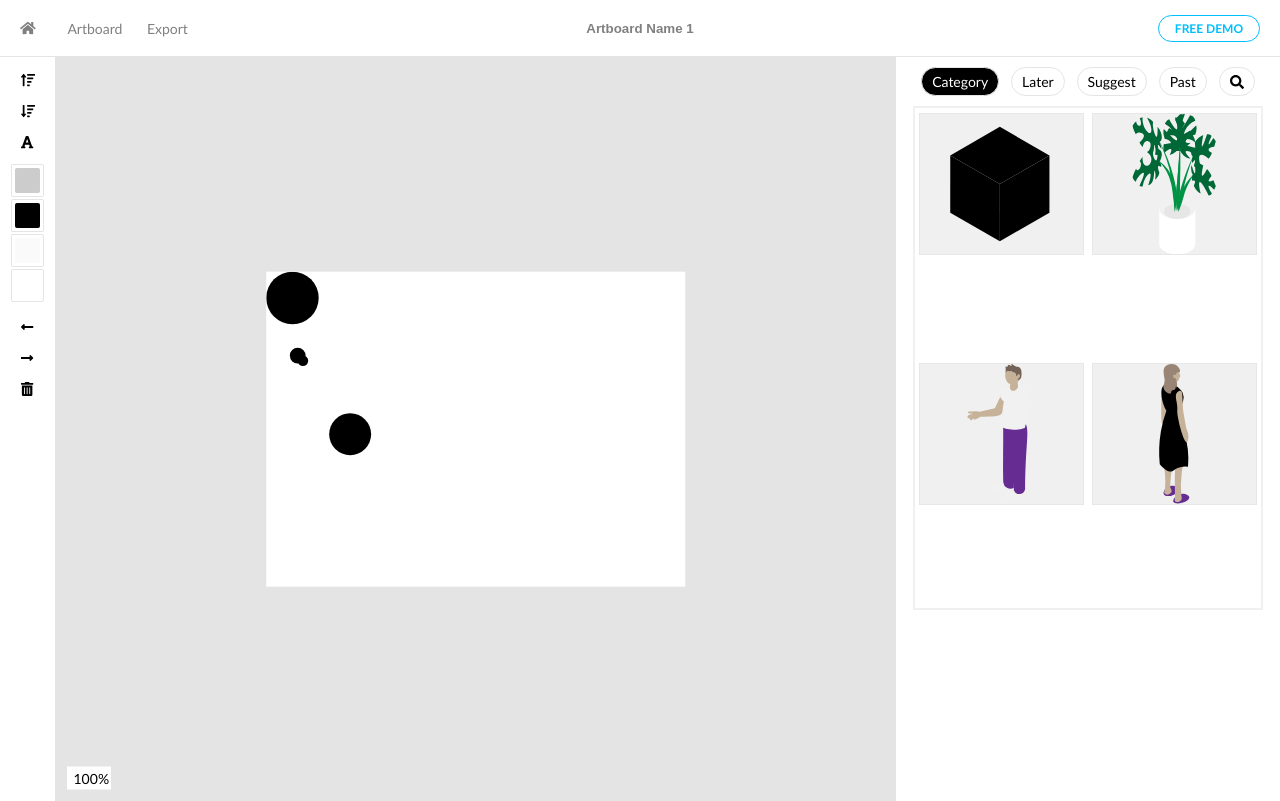
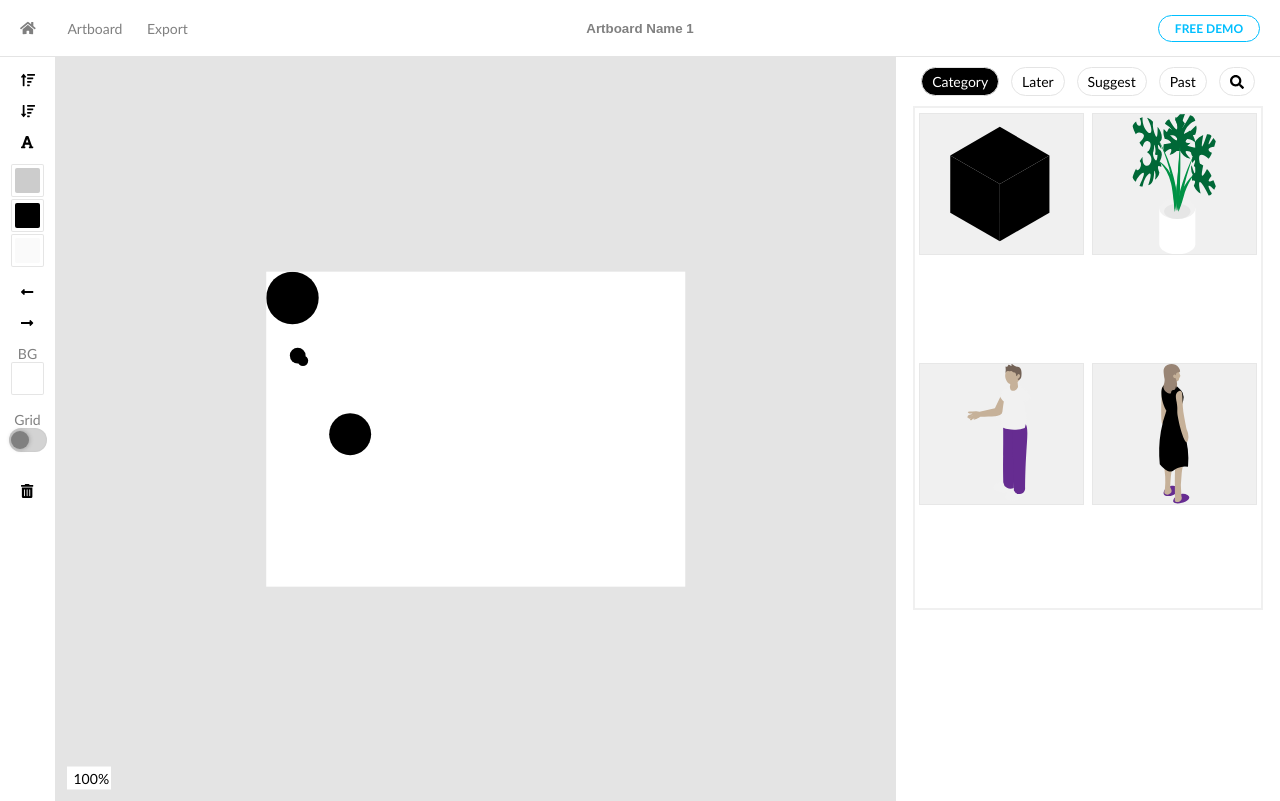
Before and after one commit to jdhudf/isography-demo, a React (Create React App) app: page / in a window 1280 px wide. Built offline with nearby package versions, Linux system fonts and the light colour scheme.

Commit message:
create toggle for grid

```diff
--- a/src/components/atelier/toolspanel.js
+++ b/src/components/atelier/toolspanel.js
@@ -1,5 +1,4 @@
-import React from 'react';
-//import reactCSS from 'reactcss';
+import React, { useState }  from 'react';
 import { FontAwesomeIcon } from '@fortawesome/react-fontawesome'
 
 import {
@@ -10,6 +9,8 @@ import {
   faFont,
   faTrashAlt,
 } from '@fortawesome/free-solid-svg-icons'
+
+import '../../styles/toolspanel.scss';
 
 import {
   removeArtboard
@@ -49,14 +50,20 @@ class ToolsPanel extends React.Component {
             color={this.props.accentColor}
             method={(e) => this.props.changeHexOfAccent(e)}
           />
-          <ColorPicker
-            color={this.props.backgroundColor}
-            method={(e) => this.props.changeHexOfBackground(e)}
-          />
             {/*ref='CPSetting' />*/}
         </div>
         <p title="Undo"><FontAwesomeIcon icon={faLongArrowAltLeft} /></p>
         <p title="Redo"><FontAwesomeIcon icon={faLongArrowAltRight} /></p>
+
+        <p style={{margin: "0",color:"gray"}}>BG</p>
+        <ColorPicker
+          color={this.props.backgroundColor}
+          method={(e) => this.props.changeHexOfBackground(e)}
+        />
+
+        <ToggleGrid/>
+
+
 
         <p onClick={(e) =>removeArtboard()} title="Remove Artboard"><FontAwesomeIcon icon={faTrashAlt} /></p>
 
@@ -66,5 +73,28 @@ class ToolsPanel extends React.Component {
   }
 }
 
+function ToggleGrid() {
+
+  const [toggleState, changeStateToggle] = useState(false);
+
+  const toggleGrid = () => {
+    if (toggleState) {
+      changeStateToggle(false)
+      document.getElementById('toggle').classList.remove("active")
+    } else {
+      changeStateToggle(true)
+      document.getElementById('toggle').classList.add("active")
+    }
+  }
+
+  return (
+    <div style={{marginBottom: "30px"}}>
+      <p style={{marginBottom: "0px",color:"gray"}}>Grid</p>
+      <div id="toggle" onClick={toggleGrid} className="toggle">
+        <div className="button"></div>
+      </div>
+    </div>
+  )
+}
 
 export default ToolsPanel;
--- /dev/null
+++ b/src/styles/toolspanel.scss
@@ -0,0 +1,35 @@
+@import "_setup.scss";
+
+.toggle {
+  background: lightgray;
+  width: 38px;
+  height: 21px;
+  border-radius: 100px;
+  margin: 0 auto;
+  padding: 3px 0 0;
+  box-shadow: inset 0 0 2px 0 rgba(0, 0, 0, .1);
+  transition: ease all .3s;
+  .button {
+    background: gray;
+    width: 18px;
+    height: 18px;
+    border-radius: 50%;
+    margin-left: 2px;
+    box-shadow: 0 0 5px 0 rgba(0, 0, 0, .3);
+    transition: ease all .3s;
+  }
+}
+
+.toggle.active {
+  background: #bbe2f1;
+  transition: ease all .3s;
+  .button {
+    box-shadow: inset 0 0 5px 0 rgba(255, 255, 255, .5);
+    background: deepskyblue;
+    width: 18px;
+    height: 18px;
+    border-radius: 50%;
+    margin-left: 18px;
+    transition: ease all .3s;
+  }
+}
```
